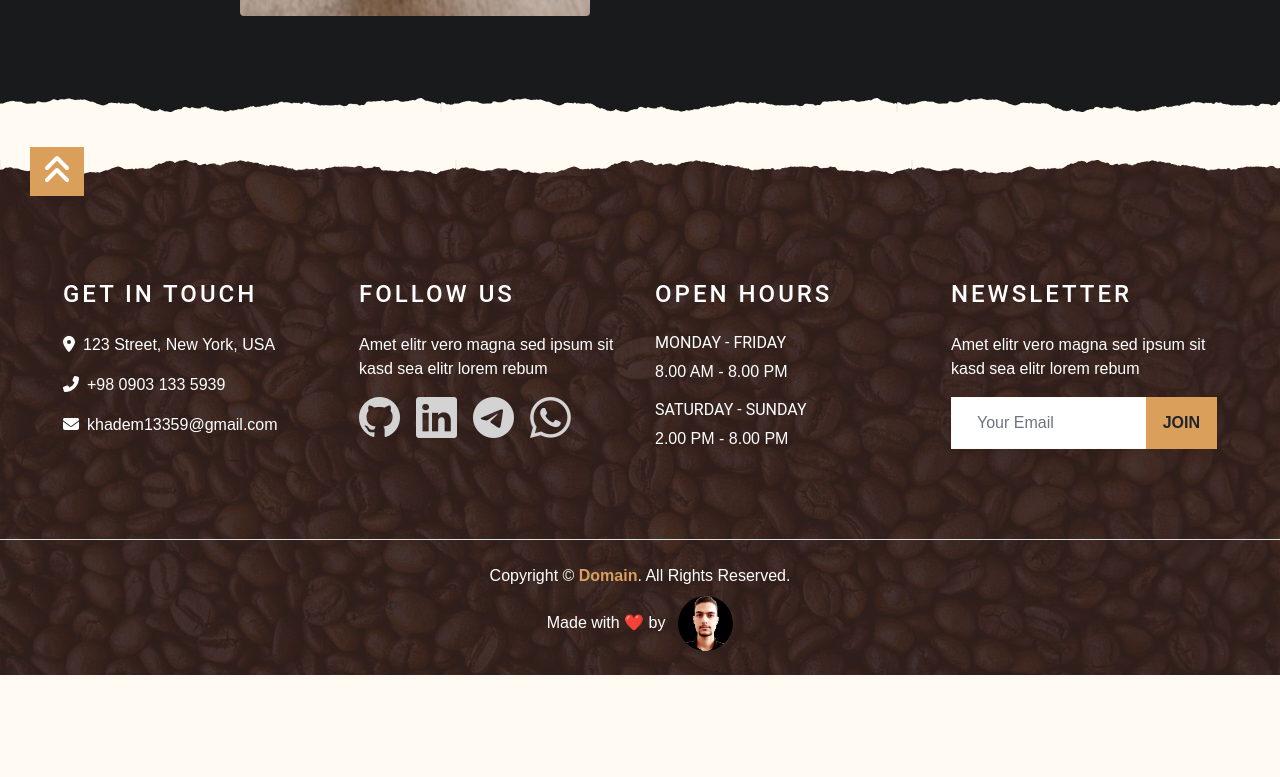
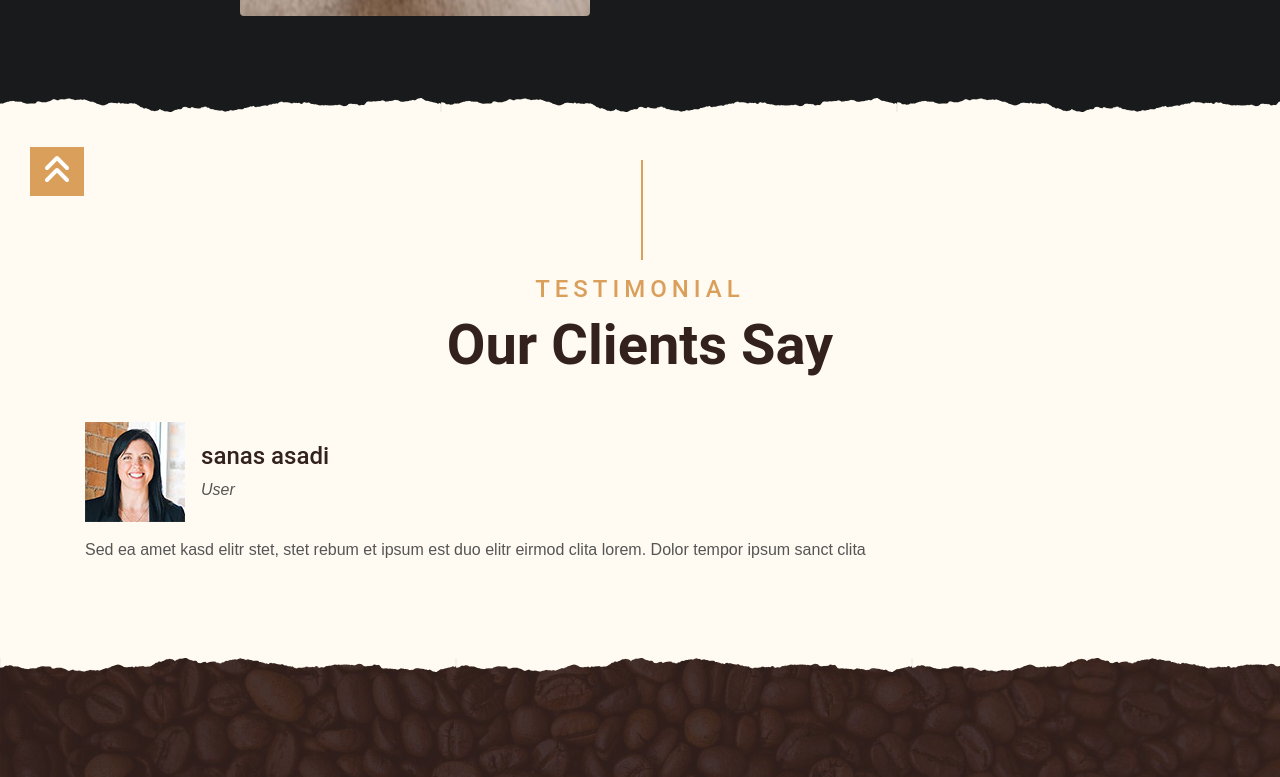
Before and after one commit to khadem-mh/coffee, a Next.js app: page /products/1 in a window 1280 px wide. Shown: the part 574-1351 px from the top of the page. Before the commit the page ends 1249 px from the top, so only its background shows below. Built offline with nearby package versions, Linux system fonts and the light colour scheme; data requests are answered from the project's data file.

Commit message:
handle logic project finished

```diff
--- a/components/template/TempTestimonial/TempTestimonial.jsx
+++ b/components/template/TempTestimonial/TempTestimonial.jsx
@@ -14,12 +14,12 @@ const TempTestimonial = ({ comments }) => {
                     {
                         comments.length
                             ?
-                            comments.map(item => (
-                                <CommentUser key={item.index} {...item} />
+                            comments.map((item, index) => (
+                                <CommentUser key={index} {...item} />
                             ))
                             :
-                            datas.comments.map(item => (
-                                <CommentUser key={item.index} {...item} />
+                            datas.comments.map((item, index) => (
+                                <CommentUser key={index} {...item} />
                             ))
                     }
 
--- a/data/db.json
+++ b/data/db.json
@@ -109,15 +109,15 @@
       "username": "qadir yolme",
       "body": "Sed ea amet kasd elitr stet, stet rebum et ipsum est duo elitr eirmod clita lorem. Dolor tempor ipsum sanct clita",
       "score": 5,
-      "img": "img/testimonial-2.jpg",
-      "productID": 1
+      "img": "/img/testimonial-2.jpg",
+      "productID": 5
     },
     {
       "id": "2",
       "username": "sanas asadi",
       "body": "Sed ea amet kasd elitr stet, stet rebum et ipsum est duo elitr eirmod clita lorem. Dolor tempor ipsum sanct clita",
       "score": 2,
-      "img": "img/testimonial-3.jpg",
+      "img": "/img/testimonial-3.jpg",
       "productID": 1
     },
     {
@@ -125,7 +125,7 @@
       "username": "yasin jalaly",
       "body": "Sed ea amet kasd elitr stet, stet rebum et ipsum est duo elitr eirmod clita lorem. Dolor tempor ipsum sanct clita",
       "score": 4,
-      "img": "img/testimonial-4.jpg",
+      "img": "/img/testimonial-4.jpg",
       "productID": 2
     },
     {
@@ -133,7 +133,7 @@
       "username": "elizabet",
       "body": "Sed ea amet kasd elitr stet, stet rebum et ipsum est duo elitr eirmod clita lorem. Dolor tempor ipsum sanct clita",
       "score": 3,
-      "img": "img/testimonial-1.jpg",
+      "img": "/img/testimonial-1.jpg",
       "productID": 4
     }
   ],
--- a/pages/products/[id].js
+++ b/pages/products/[id].js
@@ -1,9 +1,12 @@
 import route from "@/data/routes"
 import datas from '@/data/db.json'
+import TempTestimonial from "@/components/template/TempTestimonial/TempTestimonial"
 
-export default function ProductInfo({ product }) {
+export default function ProductInfo({ product, commentsID }) {
 
     const { img, price, title, desc, off, type } = product
+    console.log(commentsID);
+
 
     return (
         <>
@@ -34,6 +37,10 @@ export default function ProductInfo({ product }) {
                 </div>
             </div>
 
+            {
+                commentsID &&
+                <TempTestimonial comments={[commentsID]} />
+            }
 
 
         </>
@@ -42,12 +49,23 @@ export default function ProductInfo({ product }) {
 
 export async function getStaticPaths() {
 
-    const res = await fetch(`${route}menus`);
-    const data = await res.json();
+    let products = null
 
-    const products = data.slice(0, 3).map(item => {
+    try {
+
+        const res = await fetch(`${route}menus`);
+        const data = await res.json();
+        products = data.slice(0, 3).map(item => {
+            return { params: { id: String(item.id) } }
+        })
+
+    } catch (err) {
+        // codes
+    }
+
+    products === null && (products = datas.menus.slice(0, 3).map(item => {
         return { params: { id: String(item.id) } }
-    })
+    }))
 
     return {
         paths: products,
@@ -60,27 +78,36 @@ export async function getStaticProps(context) {
 
     const productID = context.params.id
     let product = null
+    let commentsID = null
 
     try {
 
-        const res = await fetch(`${route}menus`)
-        const data = await res.json()
-        product = data.find(item => item.id === productID)
+        const resMenus = await fetch(`${route}menus`)
+        const menu = await resMenus.json()
+        product = menu.find(item => item.id === productID)
+
+        const resComments = await fetch(`${route}comments`)
+        const comments = await resComments.json()
+        commentsID = comments.find(item => item.productID === +productID)
 
     } catch (err) {
         //codes
     }
 
-    if (product === null) product = datas.find(item => item.id === productID)
-    else if (!product) {
+    if (product === null) product = datas.menus.find(item => item.id === productID)
+    if (commentsID === null) commentsID = datas.comments.find(item => item.productID === +productID)
+    if (!product) {
         return {
             notFound: true,
         }
     }
 
+    commentsID === undefined && (commentsID = null)
+
     return {
         props: {
             product,
+            commentsID
         },
         revalidate: 24 * 60 * 60, // 86400 seconds
     }
--- a/styles/globals.css
+++ b/styles/globals.css
@@ -1,5 +1,9 @@
 @import "./global-search.css";
 @import "./style.min.css";
+
+body {
+    overflow-x: hidden;
+}
 
 .testy_ {
     position: relative;
```
